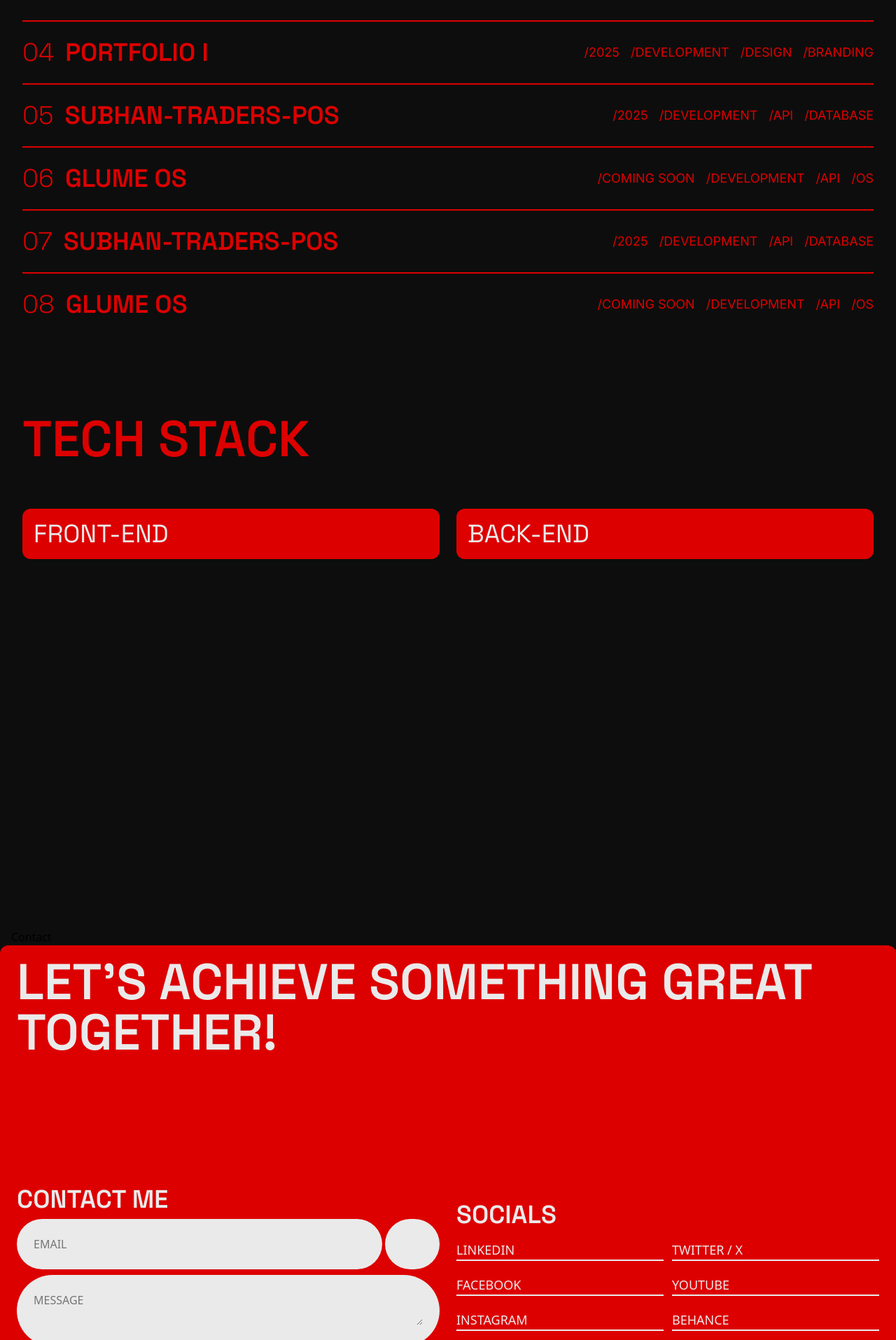
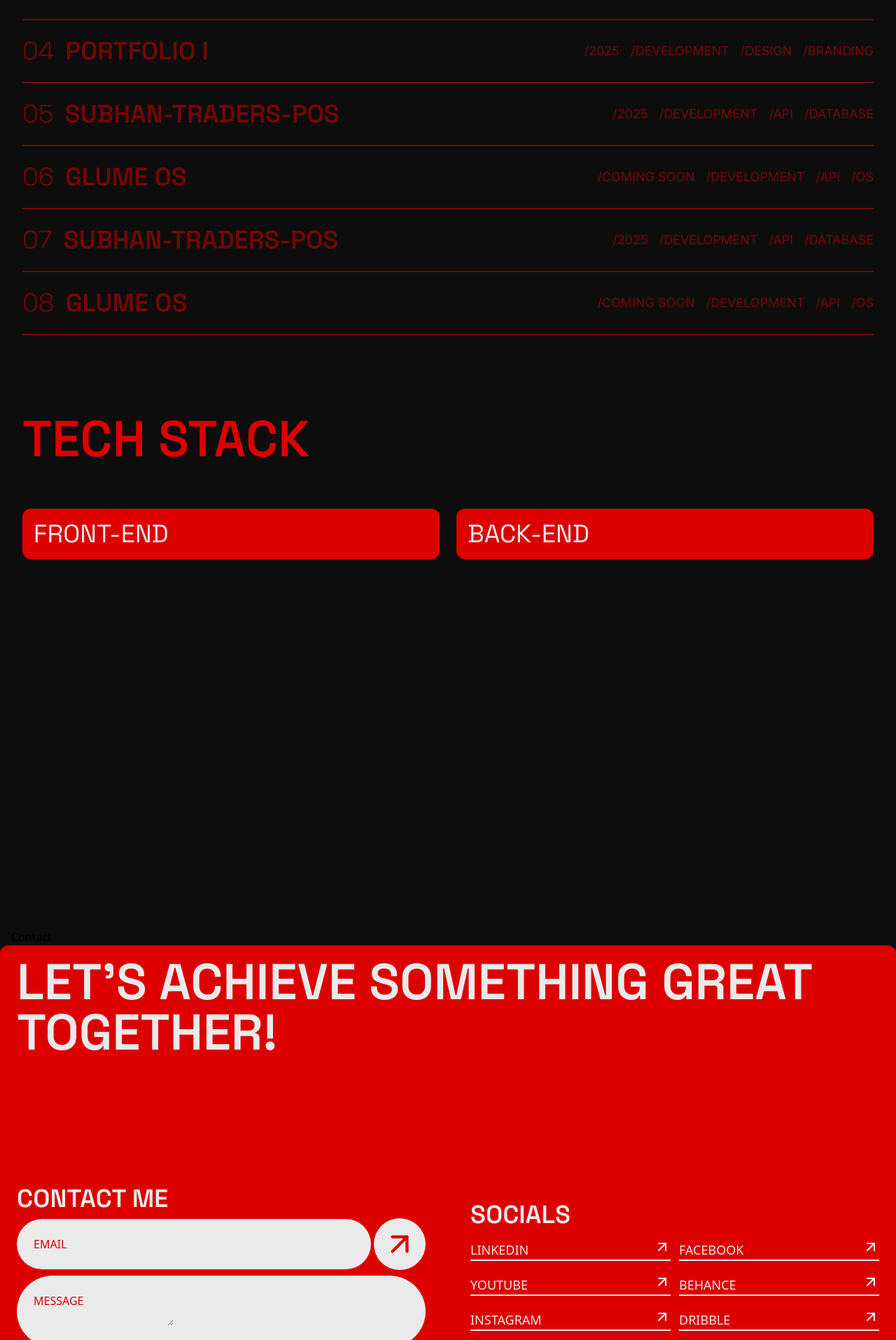
Before and after one commit to Talha-Abdurehman/fluid-portfolio, a React (Vite) app: page / in a window 1280 px wide. Shown: the part 2145-4060 px from the top of the page at 70% size. Built offline with nearby package versions, Linux system fonts and the light colour scheme.

Commit message:
Added a beautiful Footer Section

```diff
--- a/src/components/Footer.jsx
+++ b/src/components/Footer.jsx
@@ -1,64 +1,96 @@
-import React from "react";
+import React, { useState } from "react";
+import SocialLinks from "./SocialLinks";
+import { ArrowUpRight } from "lucide-react";
 
 const Footer = () => {
+  const [hovered, setHovered] = useState(false);
+
+  const firstBatch = [
+    { id: 1, platform: "LINKEDIN", link: "#" },
+    { id: 2, platform: "YOUTUBE", link: "#" },
+    { id: 3, platform: "INSTAGRAM", link: "#" },
+  ];
+
+  const LastBatch = [
+    { id: 1, platform: "FACEBOOK", link: "#" },
+    { id: 2, platform: "BEHANCE", link: "#" },
+    { id: 3, platform: "DRIBBLE", link: "#" },
+  ];
   return (
-    <div className="bg-primary h-screen py-4 px-6 rounded-t-xl flex flex-col justify-between items-center">
-      <h1 className="text-text-main font-grotesk text-7xl font-semibold">
+    <div className="bg-primary max-sm:h-auto xl:h-screen max-sm:min-h-screen py-4 px-6 rounded-t-xl flex flex-col justify-between items-center max-sm:justify-start max-sm:gap-12">
+      <h1 className="text-text-main max-sm:text-3xl xl:text-7xl 2xl:text-9xl font-grotesk font-semibold">
         LET'S ACHIEVE SOMETHING GREAT TOGETHER!
       </h1>
 
-      <section className="w-full flex justify-between items-center xl:gap-6">
+      <section className="w-full flex max-sm:flex-col max-sm:max-h-screen   justify-between items-center max-sm:gap-6 xl:gap-16 max-sm:overflow-scroll">
         <div className=" flex flex-col  w-full gap-2">
-          <h1 className="font-grotesk text-text-main text-4xl font-semibold">
+          <h1 className="font-grotesk text-text-main max-sm:text-2xl xl:text-4xl font-semibold">
             CONTACT ME
           </h1>
+
           <div className="flex  justify-center items-center gap-1">
-            <div className="bg-text-main rounded-full w-full p-6">
+            <div className="bg-text-main rounded-full w-full xl:p-6 max-sm:p-3">
               <input
                 type="text"
-                className=" w-full h-full"
+                className=" w-full h-full focus:outline-none placeholder:text-primary"
                 placeholder="EMAIL"
               />
             </div>
-            <div className="bg-text-main rounded-full w-auto px-8 py-6">
-              <button className="text-text-main">hi</button>
+            <div
+              onMouseEnter={() => setHovered(true)}
+              onMouseLeave={() => setHovered(false)}
+              className={`bg-text-main rounded-full w-auto max-sm:p-3 xl:px-3 xl:py-3 cursor-pointer`}
+            >
+              <div
+                className={`${
+                  hovered ? "rotate-45" : ""
+                } transition-all duration-300`}
+              >
+                <ArrowUpRight
+                  color="#dd0000"
+                  size={50}
+                  className="max-sm:w-6 max-sm:h-6"
+                />
+              </div>
             </div>
           </div>
 
-          <div className="bg-text-main rounded-full p-6">
+          <div className="bg-text-main rounded-full xl:p-6 max-sm:p-0">
             <textarea
-              className="w-full h-full"
+              className="max-sm:px-4 max-sm:py-2 focus:outline-none placeholder:text-primary"
               placeholder="MESSAGE"
             ></textarea>
           </div>
         </div>
 
         <div className="w-full flex flex-col space-y-2">
-          <h1 className="font-grotesk text-text-main text-4xl font-semibold">
+          <h1 className="font-grotesk text-text-main max-sm:text-2xl xl:text-4xl font-semibold">
             SOCIALS
           </h1>
           <div className="w-full flex justify-between gap-3">
+            {/* First 3 Links */}
             <div className="flex flex-col gap-3 w-full">
-              <h3 className="text-lg border-b-2 border-text-main text-text-main pt-2">
-                LINKEDIN
-              </h3>
-              <h3 className="text-lg border-b-2 border-text-main text-text-main pt-2">
-                FACEBOOK
-              </h3>
-              <h3 className="text-lg border-b-2 border-text-main text-text-main pt-2">
-                INSTAGRAM
-              </h3>
+              {firstBatch.map((item) => {
+                return (
+                  <SocialLinks
+                    platform={item.platform}
+                    key={item.id}
+                    link={item.link}
+                  />
+                );
+              })}
             </div>
+            {/* Last 3 Links */}
             <div className="flex flex-col gap-3 w-full">
-              <h3 className="text-lg border-b-2 border-text-main text-text-main pt-2">
-                TWITTER / X
-              </h3>
-              <h3 className="text-lg border-b-2 border-text-main text-text-main pt-2">
-                YOUTUBE
-              </h3>
-              <h3 className="text-lg border-b-2 border-text-main text-text-main pt-2">
-                BEHANCE
-              </h3>
+              {LastBatch.map((item) => {
+                return (
+                  <SocialLinks
+                    platform={item.platform}
+                    key={item.id}
+                    link={item.link}
+                  />
+                );
+              })}
             </div>
           </div>
         </div>
--- a/src/components/ProjectItem.jsx
+++ b/src/components/ProjectItem.jsx
@@ -1,28 +1,56 @@
-import React from "react";
+import React, { useState } from "react";
 
 const ProjectItem = ({ id, project, date, categories, onHover, onLeave }) => {
+  const [isHovered, setIsHovered] = useState(false);
+
+  const handleHover = () => {
+    setIsHovered(true);
+    if (onHover) onHover(); // ✅ call it
+  };
+
+  const handleLeave = () => {
+    setIsHovered(false);
+    if (onLeave) onLeave(); // ✅ call it
+  };
+
   return (
     <div
-      onMouseEnter={onHover}
-      onMouseLeave={onLeave}
-      className="xl:flex bg-main cursor-pointer justify-between xl:items-center py-6 max-sm:py-2 border-primary border-t-2"
+      onMouseEnter={handleHover}
+      onMouseLeave={handleLeave}
+      className={`${
+        isHovered ? "border-primary" : "border-primary/50"
+      } xl:flex bg-main cursor-pointer justify-between xl:items-center py-6 max-sm:py-2  border-b-2 transition-all duration-300`}
     >
       <div className="xl:flex xl:gap-4">
-        <h1 className="xl:text-4xl 2xl:text-6xl text-primary font-grotesk font-light">
+        <h1
+          className={`${
+            isHovered ? "text-primary" : "text-primary/50"
+          } xl:text-4xl 2xl:text-6xl font-grotesk font-light transition-all duration-300`}
+        >
           {id}
         </h1>
-        <h1 className="xl:text-4xl 2xl:text-6xl text-primary font-grotesk font-semibold">
+        <h1
+          className={`${
+            isHovered ? "text-primary" : "text-primary/50"
+          } xl:text-4xl 2xl:text-6xl font-grotesk font-semibold transition-all duration-300`}
+        >
           {project}
         </h1>
       </div>
 
       <div className="xl:flex xl:gap-4">
-        <h1 className="xl:text-lg 2xl:text-3xl text-primary font-inter">{`/${date}`}</h1>
+        <h1
+          className={`${
+            isHovered ? "text-primary" : "text-primary/50"
+          } xl:text-lg 2xl:text-3xl  font-inter transition-all duration-300`}
+        >{`/${date}`}</h1>
         <div className="xl:flex xl:gap-4">
           {categories.map((category, index) => {
             return (
               <h1
-                className="xl:text-lg 2xl:text-3xl text-primary font-inter"
+                className={`${
+                  isHovered ? "text-primary" : "text-primary/50"
+                } xl:text-lg 2xl:text-3xl  font-inter transition-all duration-300`}
                 key={index}
               >
                 {`/${category}`}
--- /dev/null
+++ b/src/components/SocialLinks.jsx
@@ -0,0 +1,28 @@
+import React, { useState } from "react";
+import { ArrowUpRight } from "lucide-react";
+
+const SocialLinks = ({ platform, link }) => {
+  const [isHovered, setIsHovered] = useState(false);
+
+  return (
+    <a
+      onMouseEnter={() => setIsHovered(true)}
+      onMouseLeave={() => setIsHovered(false)}
+      href={link}
+      target="_blank"
+      rel="noopener noreferrer"
+      className="flex justify-between items-center border-text-main border-b-2"
+    >
+      <h1 className="text-lg  text-text-main pt-2">{platform}</h1>
+      <div
+        className={`${
+          isHovered ? "rotate-45" : ""
+        } transition-all duration-300`}
+      >
+        <ArrowUpRight color="white" />
+      </div>
+    </a>
+  );
+};
+
+export default SocialLinks;
--- a/src/pages/Stack.jsx
+++ b/src/pages/Stack.jsx
@@ -16,7 +16,7 @@ const Stack = () => {
       </div>
       <div className=" w-full rounded-xl flex justify-between py-12 items-center gap-6">
         {titles.map((title) => {
-          return <Accordian title={title.title} />;
+          return <Accordian key={title.id} title={title.title} />;
         })}
       </div>
     </div>
```
